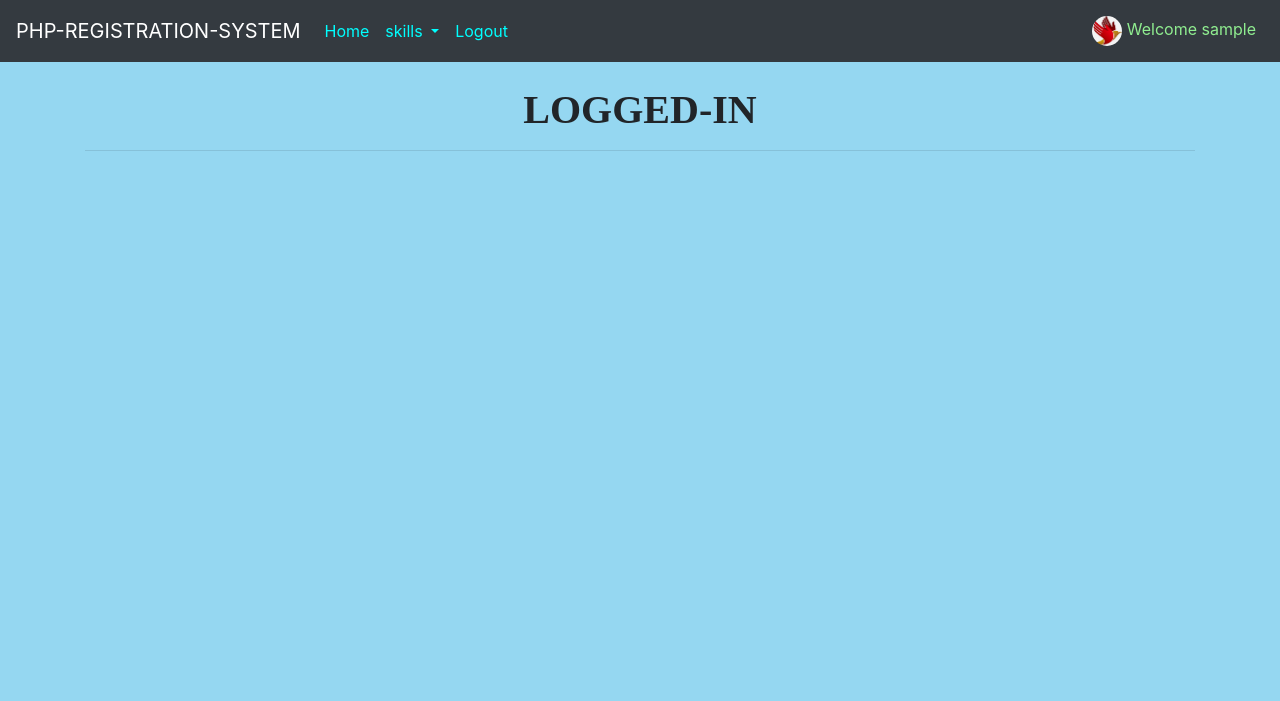
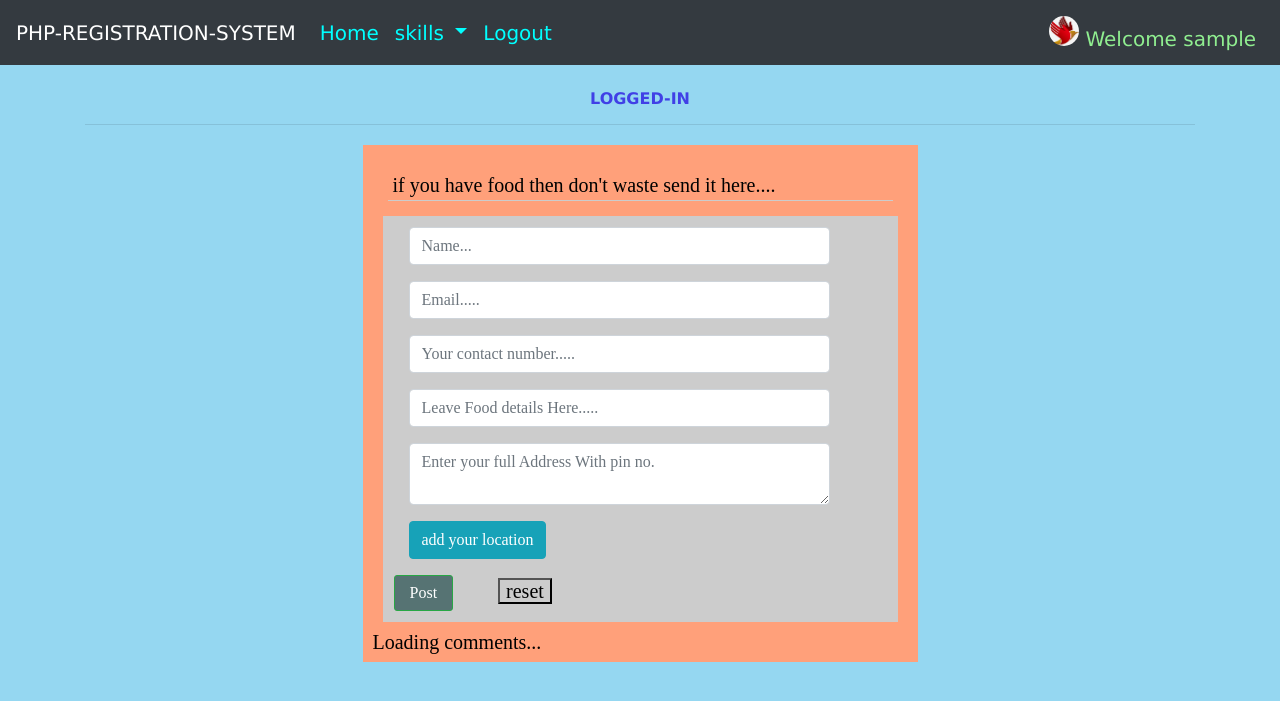
Before and after one commit to alokkumarak/database_webframe, a PHP site: page /welcome.php in a window 1280 px wide. Shown: the top 701 px of the page. Run offline with PHP 8.4, Linux system fonts and the light colour scheme; the visitor is signed in with stand-in values (Sample User, id 1); some libraries are stand-ins or nearby versions.

Commit message:
for a contest

```diff
--- /dev/null
+++ b/css/reset.css
@@ -0,0 +1,45 @@
+html, body, div, span, applet, object, iframe,
+h1, h2, h3, h4, h5, h6, p, blockquote, pre,
+a, abbr, acronym, address, big, cite, code,
+del, dfn, em, font, img, ins, kbd, q, s, samp,
+small, strike, strong, sub, sup, tt, var,
+dl, dt, dd, ol, ul, li,
+fieldset, form, label, legend,
+table, caption, tbody, tfoot, thead, tr, th, td {
+	margin: 0;
+	padding: 0;
+	border: 0;
+	outline: 0;
+	font-weight: inherit;
+	font-style: inherit;
+	font-size: 100%;
+	font-family: inherit;
+	vertical-align: baseline;
+}
+/* remember to define focus styles! */
+:focus {
+	outline: 0;
+}
+body {
+	line-height: 1;
+	color: black;
+	background: white;
+}
+ol, ul {
+	list-style: none;
+}
+/* tables still need 'cellspacing="0"' in the markup */
+table {
+	border-collapse: separate;
+	border-spacing: 0;
+}
+caption, th, td {
+	text-align: left;
+	font-weight: normal;
+}
+blockquote:before, blockquote:after,
+q:before, q:after {
+	content: "";
+}
+blockquote, q {
+	quotes: "" "";
--- /dev/null
+++ b/css/style.css
@@ -0,0 +1,94 @@
+/* CSS Document */
+
+body{
+
+	font-family:Verdana, Geneva, sans-serif;
+	font-size:20px;
+
+
+   background: rgb(149, 215, 241);
+    background-size: cover;
+
+
+}
+
+form input{
+  background: transparent;
+
+}
+#container{
+	background-color:#ffa07a;
+	width:50%;
+	padding:10px;
+	margin:20px;
+	margin-left:auto;
+	margin-right:auto;
+}
+.page_content{
+	margin:15px;
+	padding:5px;
+	border-bottom:1px solid #CCC;
+}
+.comment_input{
+	background:#CCC;
+	margin:10px;
+	padding:10px;
+	border:1px solid #CCC;
+}
+
+.button{
+	padding:5px 15px 5px 15px;
+    background:#567373;
+    color: #FFF;
+	border-radius: 3px;
+}
+
+.button:hover{
+	background:#4D9494;
+}
+
+a{
+	text-decoration:none;
+}
+
+.comment_logs{
+	margin:5px;
+	padding:5px;
+	border:1px solid #CCC;
+}
+
+.comments_content{
+	margin:10px;
+	padding:5px;
+	border:1px solid #CCC;
+	-webkit-border-radius: 5px;
+	-moz-border-radius: 5px;
+	border-radius: 5px;
+}
+
+h1{
+	font-size:16px;
+	font-family:Verdana, Geneva, sans-serif;
+	color:#4040E6;
+	padding-bottom:0px;
+	margin-bottom:0px;
+}
+h2{
+	font-size:10px;
+	font-family:Verdana, Geneva, sans-serif;
+	color:#CECED6;
+}
+h3{
+	font-size:12px;
+	font-family:Verdana, Geneva, sans-serif;
+	color:#75A3A3;
+	padding-bottom:5px;
+	margin-bottom:5px
+}
+h4{
+	font-size:14px;
+	font-family:Verdana, Geneva, sans-serif;
+	color:#CECED6;
+	text-decoration:none;
+	float:right;
+}
--- a/welcome.php
+++ b/welcome.php
@@ -23,7 +23,10 @@ if(!isset($_SESSION['loggedin']) || $_SESSION['loggedin'] !=true)
     <link rel="stylesheet" href="https://stackpath.bootstrapcdn.com/bootstrap/4.5.2/css/bootstrap.min.css" integrity="sha384-JcKb8q3iqJ61gNV9KGb8thSsNjpSL0n8PARn9HuZOnIxN0hoP+VmmDGMN5t9UJ0Z" crossorigin="anonymous">
 
     <title>PHP-REGISTRATION</title>
-    <link rel="stylesheet" href="style.css">
+<!--     <link rel="stylesheet" href="style.css"> -->
+    <link href="css/reset.css" rel="stylesheet" type="text/css">
+<link href="css/style.css" rel="stylesheet" type="text/css">
+
   </head>
   <body >
   <nav class="navbar navbar-expand-lg navbar-dark bg-dark">
@@ -68,46 +71,39 @@ if(!isset($_SESSION['loggedin']) || $_SESSION['loggedin'] !=true)
 <h1 align="center" ><b>LOGGED-IN</b></h1><hr>
 
 
+        <div id="container">
+           <div class="page_content">
+              if you have food then don't waste send it here....
+    </div>
+    <div class="comment_input">
+        <form name="form1" >
+           <div class="form-group col-md-11">
+          <input type="text" name="name" placeholder="Name..." class="form-control"/>
+            </div>
+              <div class="form-group col-md-11">
+            <input type="email" name="email" placeholder="Email....." class="form-control" />
+          </div>
+          <div class="form-group col-md-11">
+            <input type="number" name="num" placeholder="Your contact number....." class="form-control" />
+          </div>
+          <div class="form-group col-md-11">
+           <input type="text" name="comments" placeholder="Leave Food details Here....." class="form-control" />
+          </div>
+              <div class="form-group col-md-11">
+            <textarea type="text" name="address" placeholder="Enter your full Address With pin no. " class="form-control" ></textarea>
+          </div>
+          <div class="form-group col-md-11">
+            <button  name="location" class="btn btn-info" value="add your location" >add your location</button>
+          </div>
+            <a href="#" onClick="commentSubmit()" class="button btn btn-success" >Post</a>  &nbsp; &nbsp;  &nbsp;  &nbsp;
+            <input type="reset" value="reset">
 
-
-
-
-
-
-
-
-
-
-
-
-
-
-
-
-
-
-
-
-
-
-
-
-
-
-
-
-
-
-
-
-
-
-
-
-
-
-
-
+        </form>
+    </div>
+    <div id="comment_logs">
+      Loading comments...
+    <div>
+</div>
 
 
 
@@ -119,5 +115,44 @@ if(!isset($_SESSION['loggedin']) || $_SESSION['loggedin'] !=true)
     <script src="https://code.jquery.com/jquery-3.5.1.slim.min.js" integrity="sha384-DfXdz2htPH0lsSSs5nCTpuj/zy4C+OGpamoFVy38MVBnE+IbbVYUew+OrCXaRkfj" crossorigin="anonymous"></script>
     <script src="https://cdn.jsdelivr.net/npm/popper.js@1.16.1/dist/umd/popper.min.js" integrity="sha384-9/reFTGAW83EW2RDu2S0VKaIzap3H66lZH81PoYlFhbGU+6BZp6G7niu735Sk7lN" crossorigin="anonymous"></script>
     <script src="https://stackpath.bootstrapcdn.com/bootstrap/4.5.2/js/bootstrap.min.js" integrity="sha384-B4gt1jrGC7Jh4AgTPSdUtOBvfO8shuf57BaghqFfPlYxofvL8/KUEfYiJOMMV+rV" crossorigin="anonymous"></script>
+
+<script src="http://ajax.googleapis.com/ajax/libs/jquery/1.11.0/jquery.min.js"></script>
+<script>
+  function commentSubmit(){
+    if(form1.name.value == '' || form1.comments.value == ''  ){ //exit if one of the field is blank
+      alert('Enter your complete details !');
+      return;
+    }
+    if(form1.email.value == '' || form1.num.value == ''){ //exit if one of the field is blank
+      alert('Enter your complete details !');
+      return;
+     }
+     if(form1.address.value == ''){ //exit if one of the field is blank
+        alert('Enter your complete details !');
+          return;
+    }
+    var name = form1.name.value;
+    var comments = form1.comments.value;
+    var email = form1.email.value;
+    var num = form1.num.value;
+    var address = form1.address.value;
+    var xmlhttp = new XMLHttpRequest(); //http request instance
+
+    xmlhttp.onreadystatechange = function(){ //display the content of insert.php once successfully loaded
+      if(xmlhttp.readyState==4&&xmlhttp.status==200){
+        document.getElementById('comment_logs').innerHTML = xmlhttp.responseText; //the chatlogs from the db will be displayed inside the div section
+      }
+    }
+    xmlhttp.open('GET', 'insert.php?name='+name+'&comments='+comments+'&email='+email+'&num='+num+'&address='+address, true); //open and send http request
+    xmlhttp.send();
+  }
+
+    $(document).ready(function(e) {
+      $.ajaxSetup({cache:false});
+      setInterval(function() {$('#comment_logs').load('logs.php');}, 2000);
+    });
+
+</script>
+
   </body>
 </html>
```
Also changed, not shown: SQL/comment_box.sql (added, +52 -0 lines), db/db.php (added, +8 -0 lines), delete.php (added, +10 -0 lines), insert.php (added, +27 -0 lines), logs.php (added, +18 -0 lines), images/screenshot.jpg (added).
